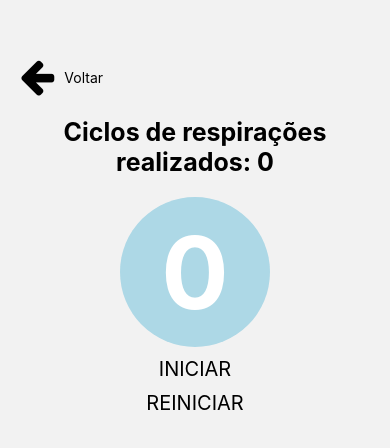
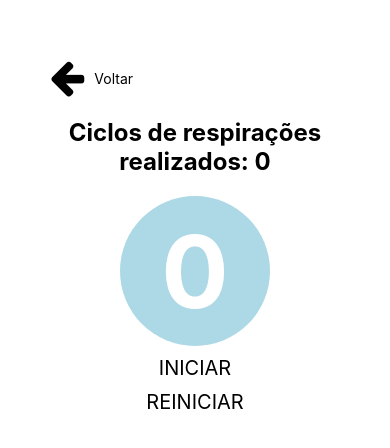
Before and after one commit to luizolivas/Calmind-TCC, a React Native app: screen /FourSevenEight in a window 390 px wide. Shown: the part 186-634 px from the top of the page. Built offline with nearby package versions, Linux system fonts and the light colour scheme; no server answers.

Commit message:
fix: scrollbar view in scrollview

```diff
--- a/routes/AnxietyScreen.js
+++ b/routes/AnxietyScreen.js
@@ -51,7 +51,7 @@ export function AnxietyScreen() {
     return (
         <View style={styles.container}>
             <BackButton />
-            <ScrollView>
+            <ScrollView showsVerticalScrollIndicator={false}>
                 <Icon style={styles.icon} name="leanpub" size={100} color={"black"} />
                 <Text style={styles.title}>Aprenda sobre Ansiedade</Text>
                 <Text style={styles.description}>
--- a/routes/PodcastScreen.js
+++ b/routes/PodcastScreen.js
@@ -50,7 +50,7 @@ export function PodcastScreen() {
     return (
         <View style={styles.container}>
             <BackButton />
-            <ScrollView>
+            <ScrollView showsVerticalScrollIndicator={false}>
                 <Icon style={styles.icon} name="headphones" size={100} color={"black"} />
                 <Text style={styles.title}>Podcasts</Text>
                 <Text style={styles.description}>
--- a/routes/SoundScreen.js
+++ b/routes/SoundScreen.js
@@ -63,7 +63,7 @@ export function SoundScreen() {
     return (
         <View style={styles.container}>
             <BackButton />
-            <ScrollView>
+            <ScrollView showsVerticalScrollIndicator={false}>
                 <Icon style={styles.icon} name="music" size={100} color={"black"} />
                 <Text style={styles.title}>Relaxamento Sonoro</Text>
                 <Text style={styles.description}>
--- a/routes/TalkScreen.js
+++ b/routes/TalkScreen.js
@@ -36,6 +36,7 @@ export function TalkScreen() {
                     <Text style={styles.description}>Ligue</Text>
                 </TouchableOpacity>
             </View>
+            <View style={{flex: 1}}></View>
         </View>
     );
 }
--- a/routes/respirations/FourSevenEightScreen.js
+++ b/routes/respirations/FourSevenEightScreen.js
@@ -1,9 +1,13 @@
-import React, { useState, useEffect } from 'react';
-import { Text, TouchableOpacity, StyleSheet, SafeAreaView, View } from 'react-native';
+import { Text, TouchableOpacity, StyleSheet, View } from 'react-native';
+import { useState, useEffect } from 'react';
 
+import { styles } from '../../utils/styles';
+
+// Component
 import { BackButton } from "../../components/BackButton/BackButton";
 
 export function FourSevenEightScreen() {
+
     const [isStopwatchStart, setIsStopwatchStart] = useState(false);
     const [currentTime, setCurrentTime] = useState(0);
     const [circleColor, setCircleColor] = useState('lightblue');
@@ -40,48 +44,33 @@ export function FourSevenEightScreen() {
     }, [isStopwatchStart, currentTime]);
 
     return (
-
         <View style={styles.container}>
-                <BackButton></BackButton>
+            <BackButton />
             <Text style={styles.title}>Ciclos de respirações realizados: {counterCicles}</Text>
-                <View style={[styles.circle, { backgroundColor: circleColor }]}>
-                    <Text style={styles.circleText}>{currentTime}</Text>
+            <View style={[stylesFourSevenEight.circle, { backgroundColor: circleColor }]}>
+                <Text style={stylesFourSevenEight.circleText}>{currentTime}</Text>
             </View>
             <TouchableOpacity
                 onPress={() => {
                     setIsStopwatchStart(!isStopwatchStart);
                     setCircleColor('lightblue');
                 }}>
-                    <Text style={styles.buttonText}>
+                <Text style={stylesFourSevenEight.buttonText}>
                     {!isStopwatchStart ? 'INICIAR' : 'PARAR'}
                 </Text>
             </TouchableOpacity>
-
             <TouchableOpacity
                 onPress={() => {
                     setIsStopwatchStart(false);
                     setCurrentTime(0);
                 }}>
-                    <Text style={styles.buttonText}>REINICIAR</Text>
+                <Text style={stylesFourSevenEight.buttonText}>REINICIAR</Text>
             </TouchableOpacity>
         </View>
-
     );
 }
 
-const styles = StyleSheet.create({
-    container: {
-        flex: 1,
-        alignItems: 'center',
-        justifyContent: 'center',
-        padding: 20,
-    },
-    title: {
-        textAlign: 'center',
-        fontSize: 25,
-        fontWeight: 'bold',
-        padding: 20,
-    },
+const stylesFourSevenEight = StyleSheet.create({
     secondsText: {
         fontSize: 40,
         marginBottom: 20,
```
Lines whose indentation alone changed are shown as unchanged.
